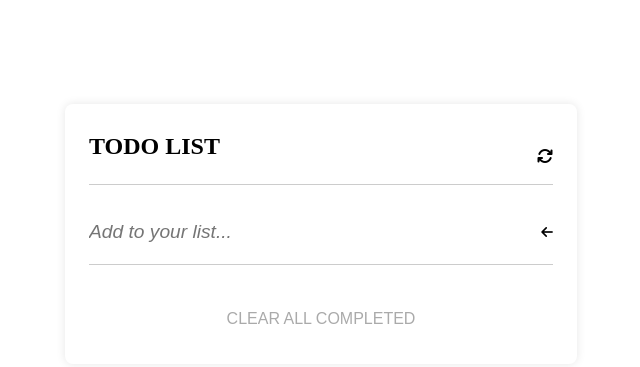
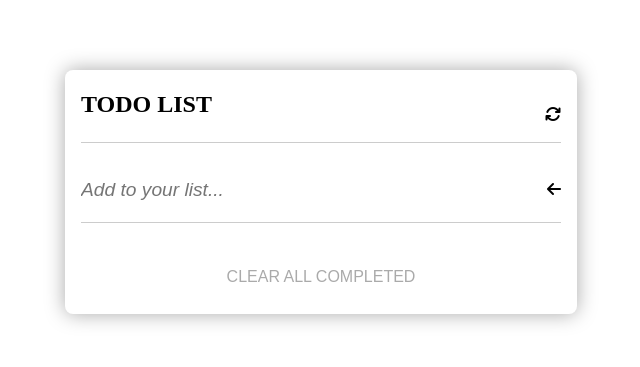
Before and after one commit to gjuliao/todo_webpack, a website built with webpack: page src/index.html in a window 1280 px wide. Shown: the part 208-575 px from the top of the page, without its empty margins (319-959 px from the left). Built offline with nearby package versions, Linux system fonts and the light colour scheme.

Commit message:
fixed styling todo

```diff
--- a/src/style.css
+++ b/src/style.css
@@ -4,6 +4,7 @@
   margin: 0;
   padding: 0;
   box-sizing: border-box;
+  font-size: 16px;
 }
 
 ul,
@@ -30,15 +31,14 @@ body {
 }
 
 #app {
-  background-color: var(--white-background);
+  background-color: white;
   display: flex;
   flex-direction: column;
   gap: 1rem;
   border-radius: 8px;
-  box-shadow: 0 0 10px rgba(0, 0, 0, 0.1);
-  padding: 1.5rem;
-  margin: 84px 12px 0 12px;
-  width: 100%;
+  box-shadow: 0 0 20px darkgray;
+  padding: 1rem;
+  width: 90%;
   max-width: 40%;
 }
 
```
